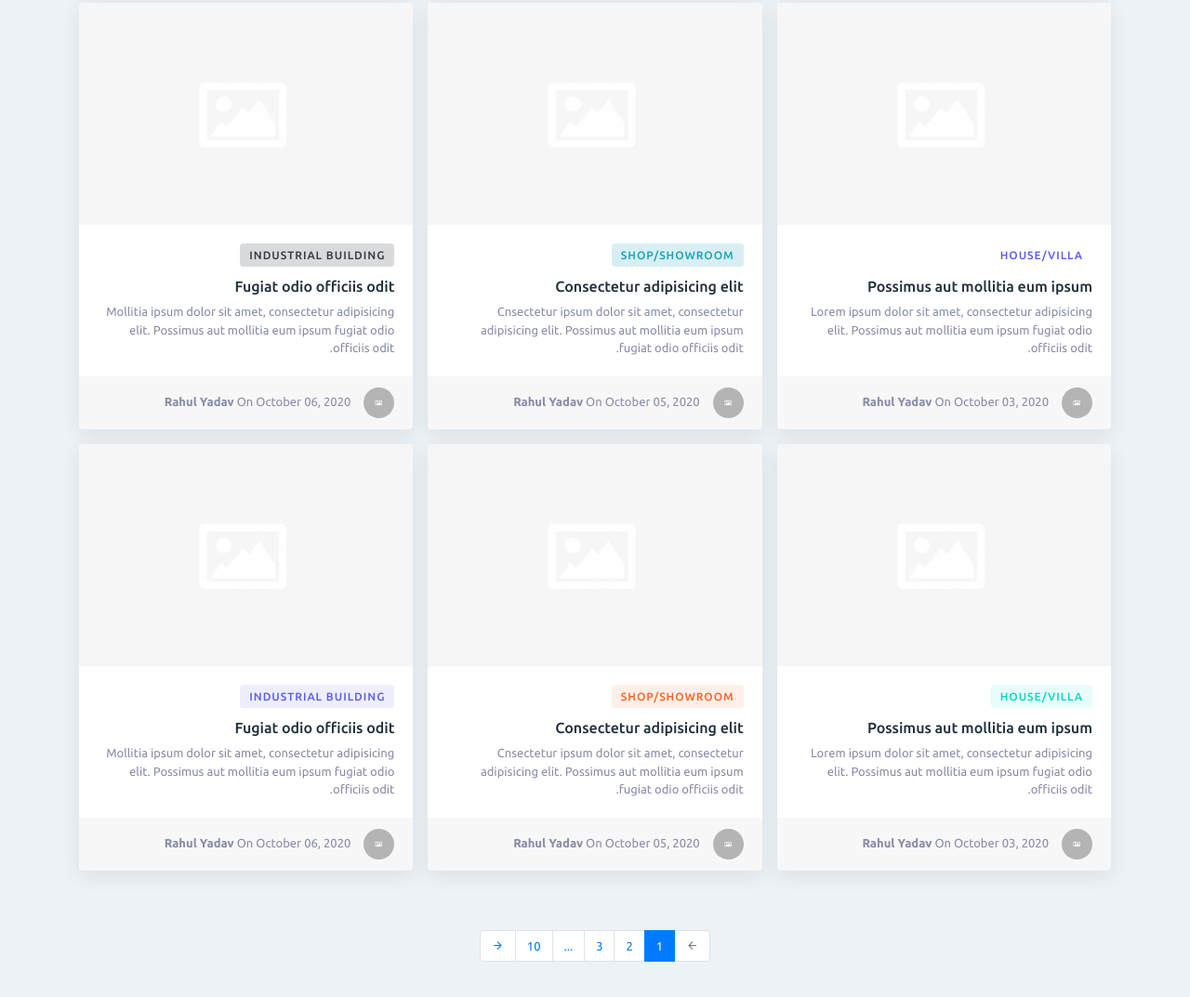
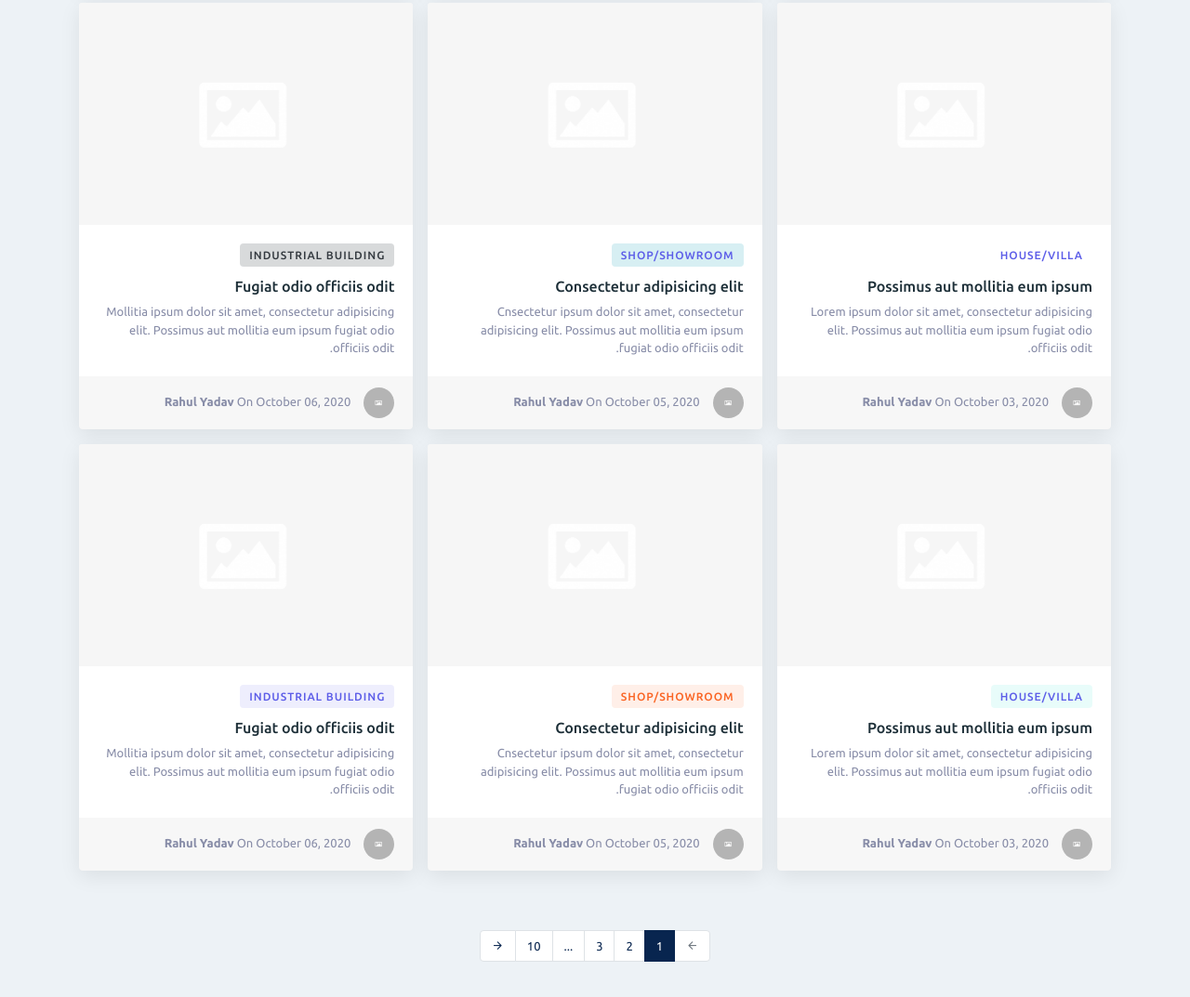
Before and after one commit to Mr000kh/update_igen, a plain HTML site: page template/rtl/blog.html in a window 1280 px wide. Shown: the part 755-1828 px from the top of the page at 93% size. Drawn offline with Linux system fonts and the light colour scheme; files whose address does not match are found by name.

Commit message:
ubdate style.css

```diff
--- a/template/rtl/css/style.css
+++ b/template/rtl/css/style.css
@@ -264,7 +264,22 @@
    height: 322px;
    overflow-y: scroll;
 }
-
+.bg-primary {
+    background-color: #08254f !important;
+}
+.page-item.active .page-link{
+    background-color: #08254f !important;
+    border-color: #08254f !important;
+}
+.page-link {
+    position: relative;
+    display: block;
+    padding: .5rem .75rem;
+    margin-right: -1px;
+    line-height: 1.25;
+    color: #08254f;
+    background-color: #fff;
+}
 .osahan-chat-list {
    overflow-y: auto;
    height: 463px;
@@ -275,6 +290,9 @@
 .blog-card .card-footer img {
     margin: 0 0px 0 11px;
      width: 33px;
+ }
+ .text-white{
+    color: #f4f5f9 !important;
  }
  .blog-card .badge {
      font-size: 12px;
@@ -297,7 +315,7 @@
  }
  .blog-card .badge-success {
      background-color: rgba(0, 216, 200, 0.09);
-     color: #00d8c8;
+     color: #5c5de8;
  }
  .blog-card .badge-dark {
      background-color: rgba(52, 58, 64, 0.19);
@@ -305,7 +323,7 @@
  }
  .blog-card .badge-info {
      background-color: rgba(23, 160, 184, 0.17);
-     color: #17a2b8;
+     color: #5c5de8;
  }
  .blog-card .badge-white {
      background-color: rgba(255, 255, 255, 0.81);
@@ -364,7 +382,7 @@
     list-style: none;
 }
 .footer-social a {
-    background: #007bff;
+    background: #08254f;
     color: #fff;
     width: 24px;
     height: 24px;
@@ -444,7 +462,7 @@
      color: #ffc107 !important;
 }
  .text-info {
-     color: #00dffc !important;
+     color: #6eaef3 !important;
 }
  .bg-success {
      background-color: #00c9a7 !important;
```
